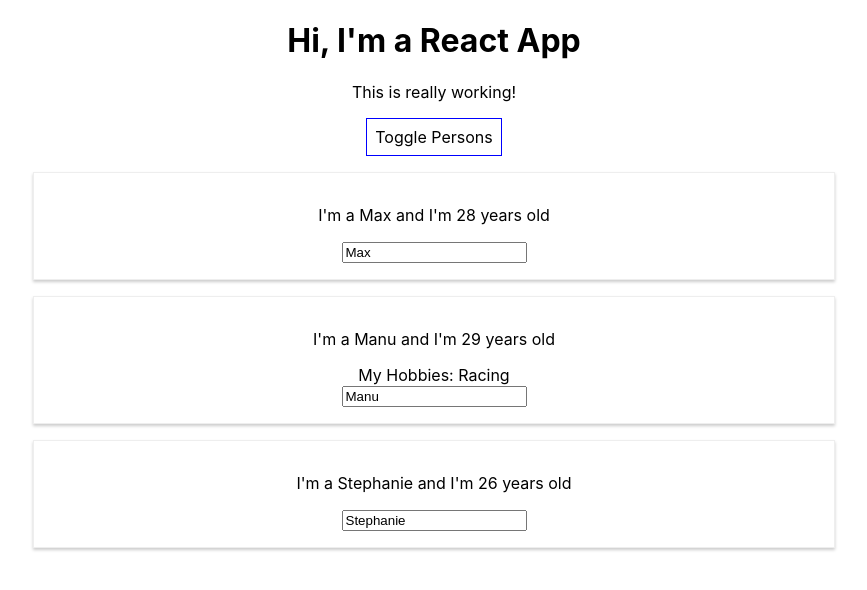
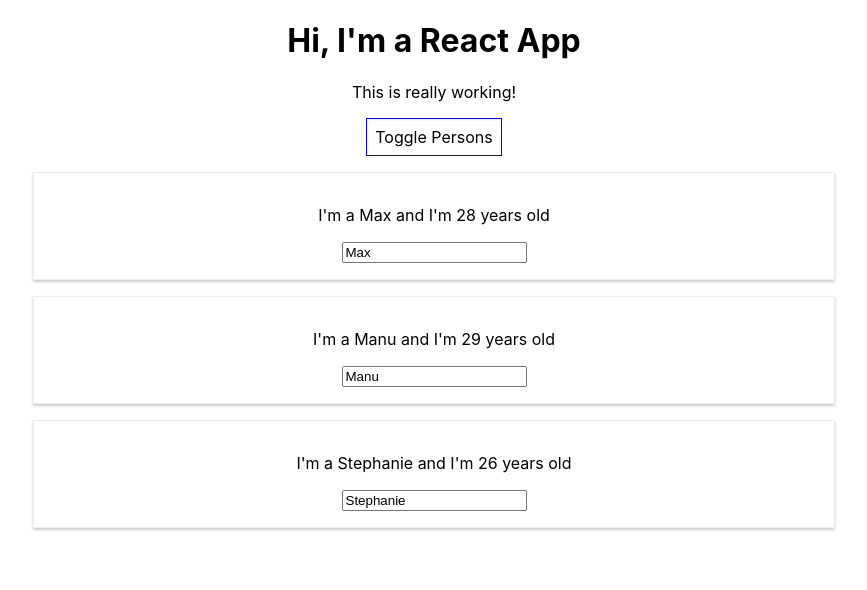
Before and after one commit to snalkaa97/learn-react, a React (Create React App) app: page / in a window 1280 px wide. Both pictures are taken after a click on the button "Toggle Persons". Shown: the top 590 px of the page, without its empty margins (206-1073 px from the left). Built offline with nearby package versions, Linux system fonts and the light colour scheme.

Commit message:
outputing list

```diff
--- a/src/App.js
+++ b/src/App.js
@@ -53,22 +53,9 @@
 		if (this.state.showPersons) {
 			persons = (
 				<div>
-					<Person
-						name={this.state.persons[0].name}
-						age={this.state.persons[0].age}
-					/>
-					<Person
-						name={this.state.persons[1].name}
-						age={this.state.persons[1].age}
-						click={this.switchNameHandler.bind(this, "Max!")}
-						changed={this.nameChangedHandler}
-					>
-						My Hobbies: Racing
-					</Person>
-					<Person
-						name={this.state.persons[2].name}
-						age={this.state.persons[2].age}
-					/>
+					{this.state.persons.map((person) => {
+						return <Person name={person.name} age={person.age} />;
+					})}
 				</div>
 			);
 		}
```
Also changed, not shown: 1 other file (tests, documents, lock files or other folders).
